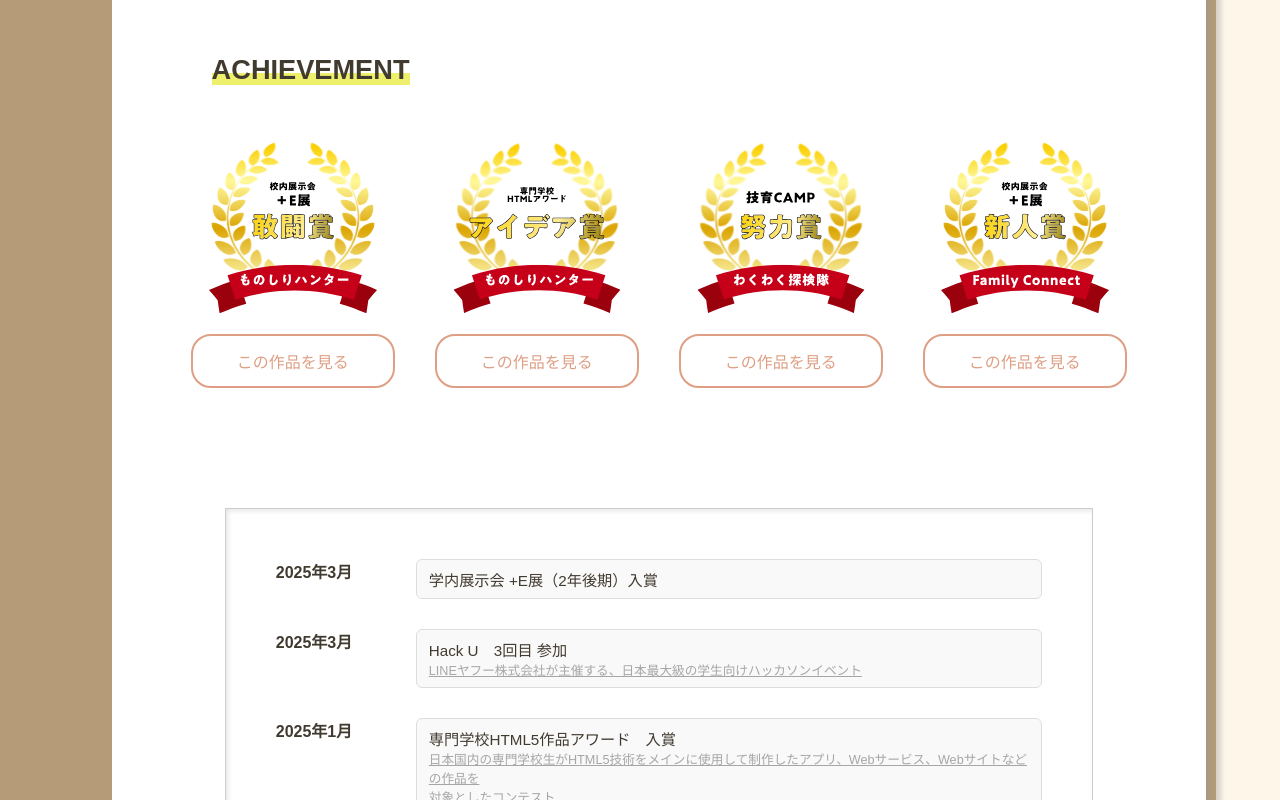
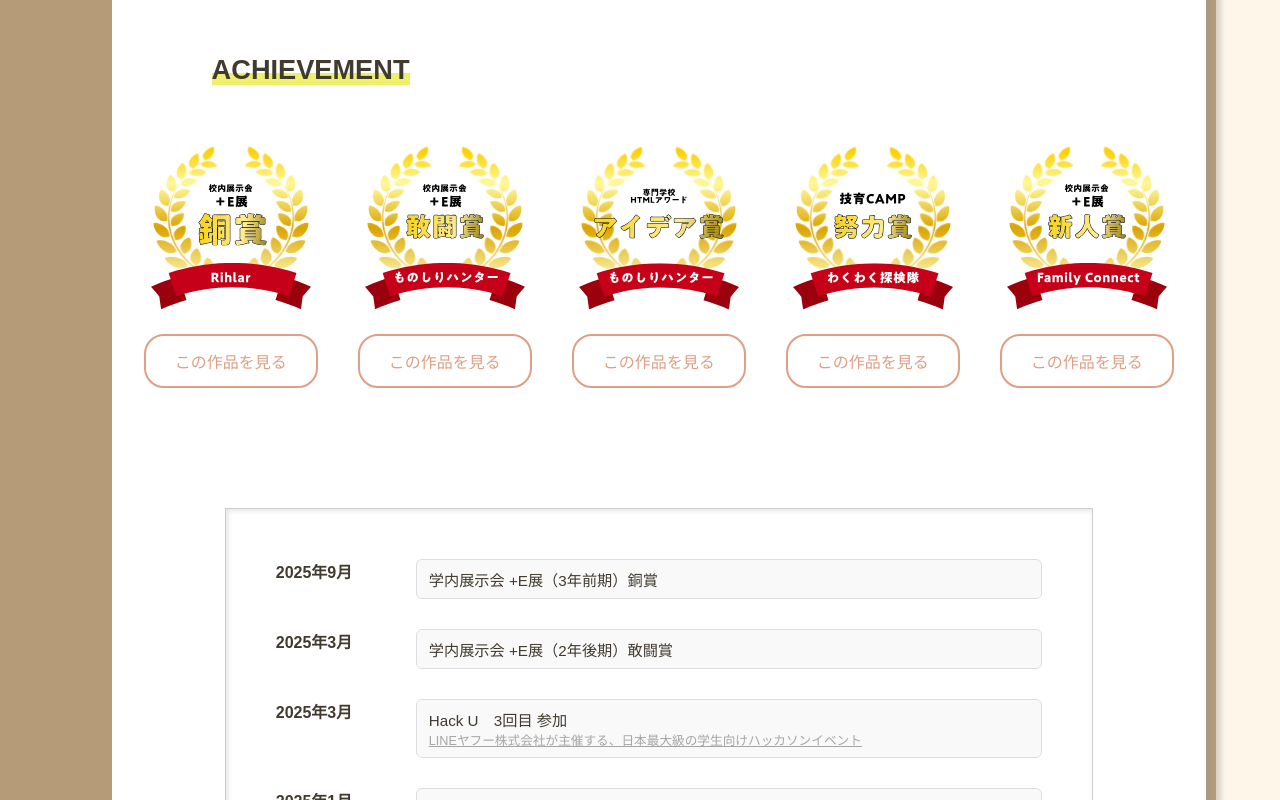
Before and after one commit to KawakamiAyaka/portfolio-ver.3, a Next.js app: page /profile in a window 1280 px wide. Shown: the part 1280-2080 px from the top of the page. Built offline with nearby package versions, Linux system fonts and the light colour scheme; a web font is replaced by a local one.

Commit message:
アチーブメントの最新情報更新

```diff
--- a/src/app/profile/page.module.css
+++ b/src/app/profile/page.module.css
@@ -97,7 +97,7 @@
 }
 
 .MoreWork {
-    width: 200px;
+    width: 170px;
     height: 50px;
     border: #DE9F84 solid 2px;
     display: flex;
--- a/src/app/profile/page.tsx
+++ b/src/app/profile/page.tsx
@@ -112,10 +112,23 @@ export default function Profile() {
                     <div className={styles.AchievementBox}>
                         <div className={styles.Achievement}>
                             <Image
+                                className={styles.FamAchievement}
+                                src="/RihlarAchievement.svg" // public/vercel.svg に置いた画像
+                                alt="Rihlar銅賞受賞" // 代替テキスト（必須！）
+                                width={160}
+                                height={177}
+                            />
+                            <Link href="/Rihlar" className={styles.MoreWork}>
+                                この作品を見る
+                            </Link>
+                        </div>
+
+                        <div className={styles.Achievement}>
+                            <Image
                                 className={styles.HunterAchievement}
                                 src="/HunterAchievement2.svg" // public/vercel.svg に置いた画像
                                 alt="ものしりハンター敢闘賞受賞" // 代替テキスト（必須！）
-                                width={170}
+                                width={160}
                                 height={177}
                             />
                             <Link href="/Hunter" className={styles.MoreWork}>
@@ -127,7 +140,7 @@ export default function Profile() {
                                 className={styles.HunterAchievement}
                                 src="/HunterAchievement.svg" // public/vercel.svg に置いた画像
                                 alt="ものしりハンターアイデア賞受賞" // 代替テキスト（必須！）
-                                width={170}
+                                width={160}
                                 height={177}
                             />
                             <Link href="/Hunter" className={styles.MoreWork}>
@@ -139,7 +152,7 @@ export default function Profile() {
                                 className={styles.wkwkAchievement}
                                 src="/WkwkAchievement.svg" // public/vercel.svg に置いた画像
                                 alt="わくわく探検隊努力賞受賞" // 代替テキスト（必須！）
-                                width={170}
+                                width={160}
                                 height={177}
                             />
                             <Link href="/Wkwk" className={styles.MoreWork}>
@@ -151,7 +164,7 @@ export default function Profile() {
                                 className={styles.FamAchievement}
                                 src="/FamAchievement.svg" // public/vercel.svg に置いた画像
                                 alt="FamilyConnect新人賞受賞" // 代替テキスト（必須！）
-                                width={170}
+                                width={160}
                                 height={177}
                             />
                             <Link href="/FamilyConnect" className={styles.MoreWork}>
@@ -162,9 +175,17 @@ export default function Profile() {
                     <div className={styles.HistoryBox}>
                         <ul className={styles.timeline}>
                             <li className={styles.item}>
+                                <div className={styles.time}>2025年9月</div>
+                                <div className={styles.line}></div>
+                                <div className={styles.content}>学内展示会 +E展（3年前期）銅賞</div>
+                            </li>
+
+                            <li className={styles.item}>
                                 <div className={styles.time}>2025年3月</div>
                                 <div className={styles.line}></div>
-                                <div className={styles.content}>学内展示会 +E展（2年後期）入賞</div>
+                                <div className={styles.content}>
+                                    学内展示会 +E展（2年後期）敢闘賞
+                                </div>
                             </li>
 
                             <li className={styles.item}>
@@ -188,7 +209,7 @@ export default function Profile() {
                                 <div className={styles.time}>2025年1月</div>
                                 <div className={styles.line}></div>
                                 <div className={styles.content}>
-                                    専門学校HTML5作品アワード　入賞 <br />
+                                    専門学校HTML5作品アワード　アイデア賞受賞 <br />
                                     <small>
                                         <a
                                             href="https://html5award.com//"
@@ -279,7 +300,7 @@ export default function Profile() {
                                 <div className={styles.time}>2024年6月</div>
                                 <div className={styles.line}></div>
                                 <div className={styles.content}>
-                                    技育Camp　入賞 <br />
+                                    技育Camp　努力賞 <br />
                                     <small>
                                         <a
                                             href="https://geek.supporterz.jp/geekcamp/"
@@ -312,7 +333,9 @@ export default function Profile() {
                             <li className={styles.item}>
                                 <div className={styles.time}>2024年3月</div>
                                 <div className={styles.line}></div>
-                                <div className={styles.content}>学内展示会 +E展（1年後期）入賞</div>
+                                <div className={styles.content}>
+                                    学内展示会 +E展（1年後期）新人賞
+                                </div>
                             </li>
                         </ul>
                     </div>
```
Also changed, not shown: public/RihlarAchievement.svg (added).
